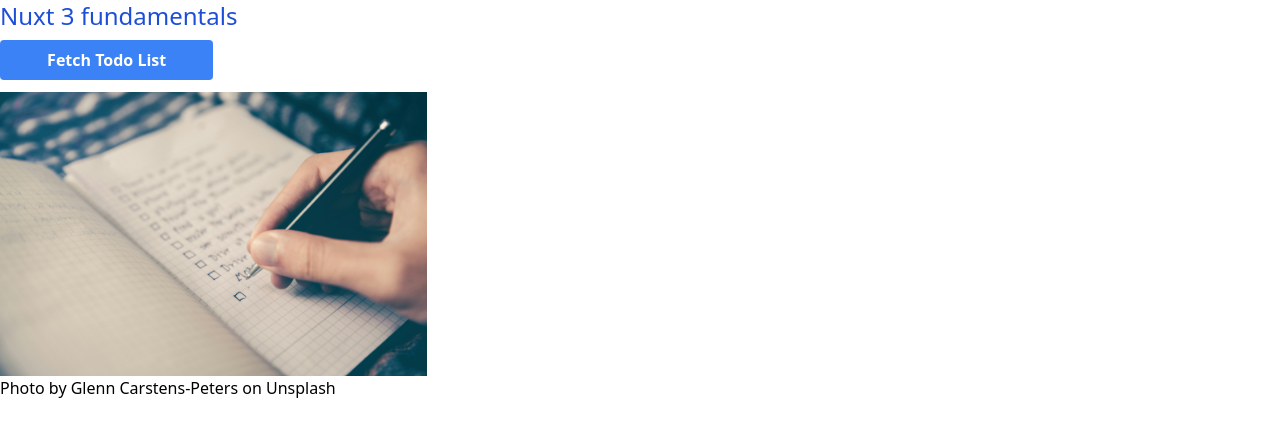
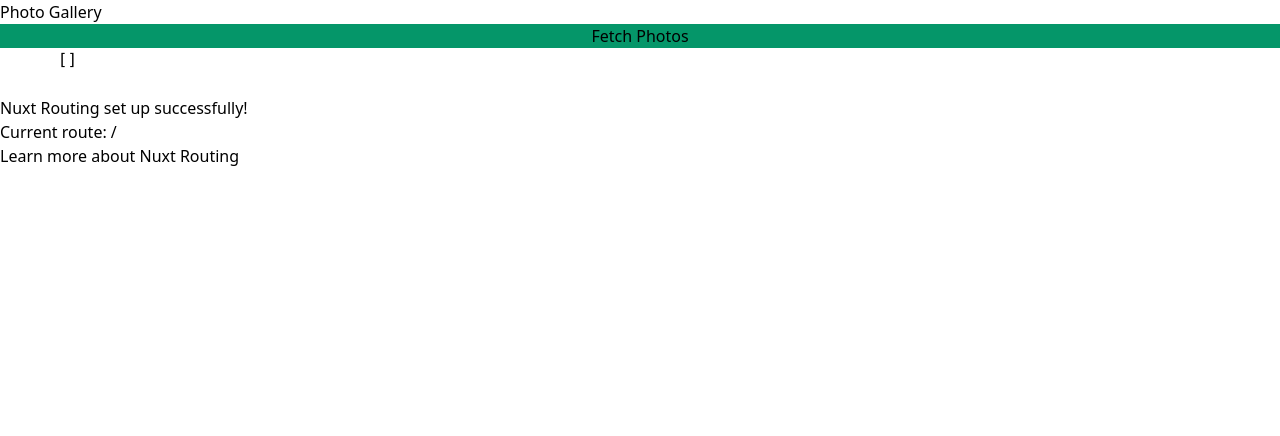
Before and after one commit to A-linea/nuxt3_fundamentals, a Nuxt app: page / in a window 1280 px wide. Shown: the top 436 px of the page. Built offline with nearby package versions, Linux system fonts and the light colour scheme.

Commit message:
Photo albums

```diff
--- a/app.vue
+++ b/app.vue
@@ -1,40 +1,36 @@
 <template>
   <div class="container m-auto">
     <div class="flex flex-col">
-      <h1 class="columns-1 text-2xl text-blue-700">Nuxt 3 fundamentals</h1>
-      <button @click="fetchTodoList" class="mt-2 w-1/6 bg-blue-500 hover:bg-blue-700 text-white font-bold py-2 px-4 rounded">Fetch Todo List</button>
+      <h1 class="text">Photo Gallery</h1>
+      <button class="bg-emerald-600" @click="fetchPhotoGallery" >Fetch Photos</button>
+      <div class="grid grid-cols-3 gap-4">
+        <div v-for="photo in photoGallery" :key="`photo-id-${photo.id}`" class="border">
+          <img :src="photo.url" alt="photo.title" class="w-full h-40 object-cover" />
+          <p>{{ photo.title }}</p>
+        </div>
+      </div>
     </div>
-    <div class="flex">
-      <div class="mt-3">
-        <img src="/todolist.jpg" class="w-1/3"/>
-        <p>
-          Photo by <a href="https://unsplash.com/@glenncarstenspeters?utm_content=creditCopyText&utm_medium=referral&utm_source=unsplash">Glenn Carstens-Peters</a> on <a href="https://unsplash.com/photos/person-writing-bucket-list-on-book-RLw-UC03Gwc?utm_content=creditCopyText&utm_medium=referral&utm_source=unsplash">Unsplash</a>
-        </p>
-        <template v-if="todoList">
-          <ul>
-            <li v-for="todo in todoList" :key="todo.id">
-              <strong class="w-[30px] inline-block">{{todo.id}}</strong>
-              <input class="mr-2" type="checkbox" :checked="todo.completed"/>
-              {{ todo.title }}</li>
-          </ul>
-        </template>
-      </div>
+    <pre>
+      {{ photoGallery }}
+    </pre>
   </div>
-  </div>
+  <NuxtPage />
 </template>
+
+
 <script>
 import {defineNuxtComponent} from "#app";
 
 export default defineNuxtComponent({
   data() {
     return {
-      todoList: [],
+      photoGallery: [],
     }
   },
   methods: {
-    async fetchTodoList() {
-      const response = await fetch('https://jsonplaceholder.typicode.com/todos')
-      this.todoList = await response.json()
+    async fetchPhotoGallery() {
+      const response = await fetch('https://jsonplaceholder.typicode.com/photos')
+      this.photoGallery = await response.json()
     }
   }
 })
--- /dev/null
+++ b/pages/index.vue
@@ -0,0 +1,11 @@
+<script setup lang="ts">
+const route = useRoute()
+</script>
+
+<template>
+  <div>
+    <h1>Nuxt Routing set up successfully!</h1>
+    <p>Current route: {{ route.path }}</p>
+    <a href="https://nuxt.com/docs/getting-started/routing" target="_blank">Learn more about Nuxt Routing</a>
+  </div>
+</template>
```
